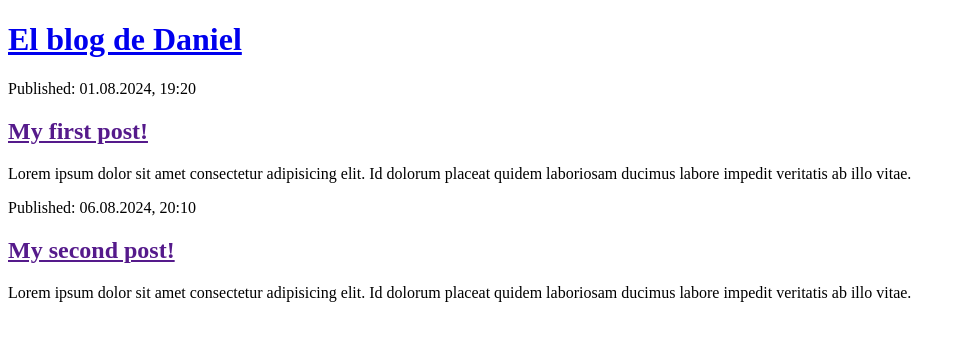
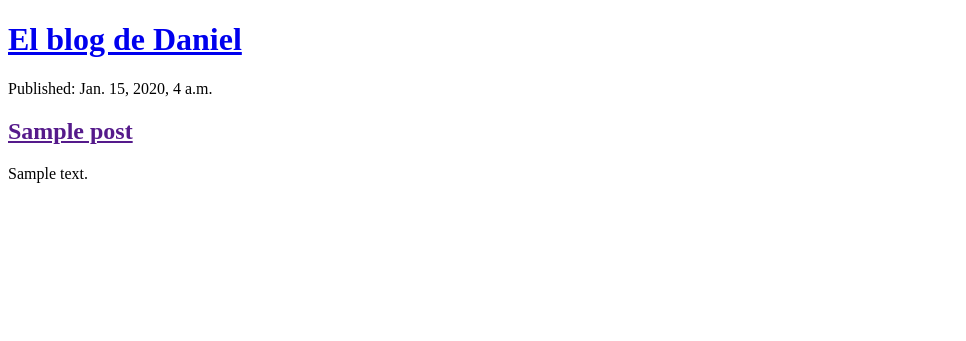
Before and after one commit to DanMzS/my-first-blog, a Django app: page / in a window 1280 px wide. Shown: the top 341 px of the page, without its empty margins (0-966 px from the left). Run offline with Django 5.2, Linux system fonts and the light colour scheme; tables that the repository leaves empty hold one stand-in row (values such as "Sample post").

Commit message:
Modified templattes to display posts from database.

```diff
--- a/blog/templates/blog/post_list.html
+++ b/blog/templates/blog/post_list.html
@@ -12,19 +12,13 @@
         <h1><a href="/">El blog de Daniel</a></h1>
     </header>
 
+    {% for post in posts %}
     <article>
-        <time>Published: 01.08.2024, 19:20</time>
-        <h2><a href="">My first post!</a></h2>
-        <p>Lorem ipsum dolor sit amet consectetur adipisicing elit. Id dolorum placeat quidem laboriosam ducimus labore
-            impedit veritatis ab illo vitae.</p>
+        <time>Published: {{ post.published_date }}</time>
+        <h2><a href="">{{ post.title }}</a></h2>
+        <p>{{ post.text|linebreaksbr }}</p>
     </article>
-
-    <article>
-        <time>Published: 06.08.2024, 20:10</time>
-        <h2><a href="">My second post!</a></h2>
-        <p>Lorem ipsum dolor sit amet consectetur adipisicing elit. Id dolorum placeat quidem laboriosam ducimus labore
-            impedit veritatis ab illo vitae.</p>
-    </article>
+    {% endfor %}
 </body>
 
 </html>
--- a/blog/views.py
+++ b/blog/views.py
@@ -1,7 +1,12 @@
 from django.shortcuts import render
+from django.utils import timezone
+
+from .models import Post
 
 # Create your views here.
 
 
 def post_list(request):
-    return render(request, 'blog/post_list.html', {})
+    posts = Post.objects.filter(
+        published_date__lte=timezone.now()).order_by('published_date')
+    return render(request, 'blog/post_list.html', {'posts': posts})
```
